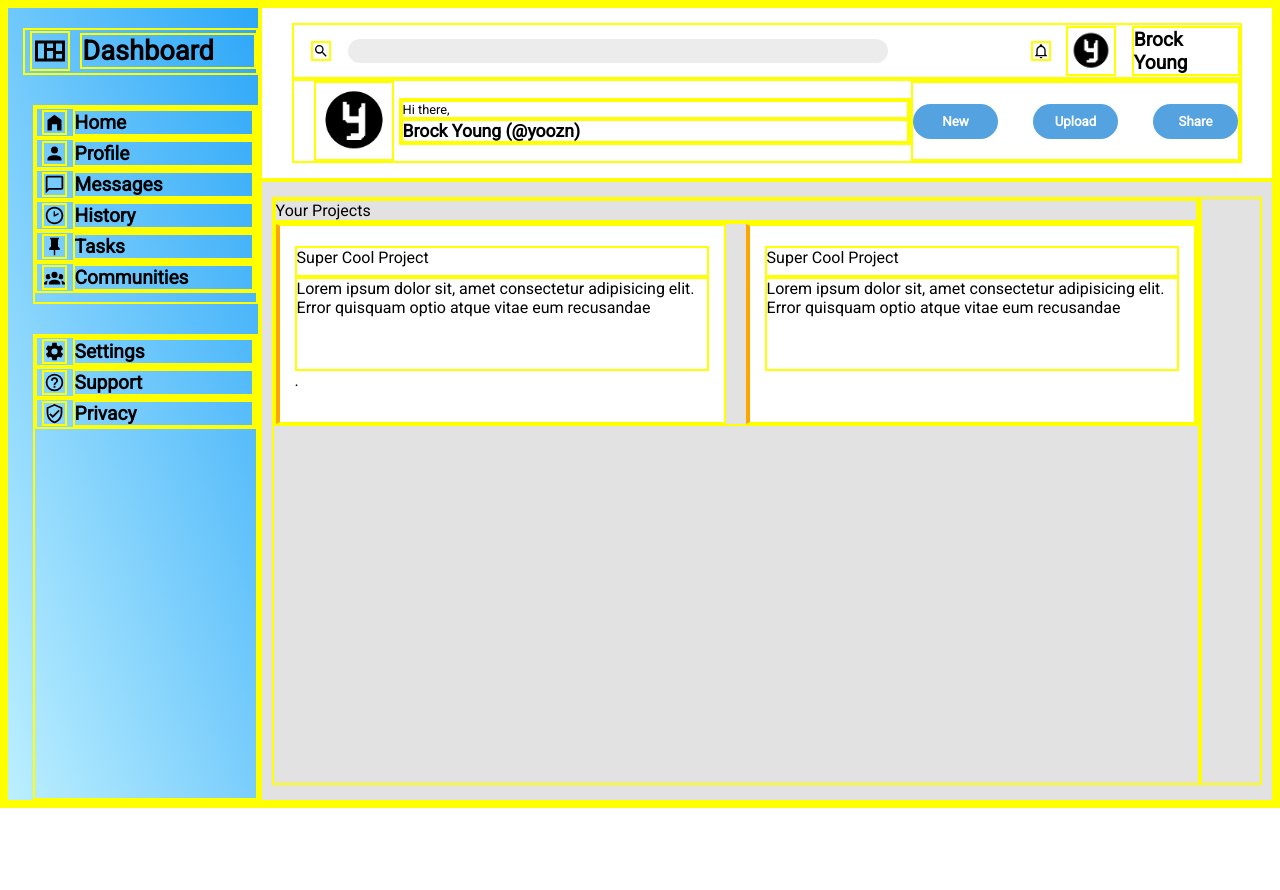
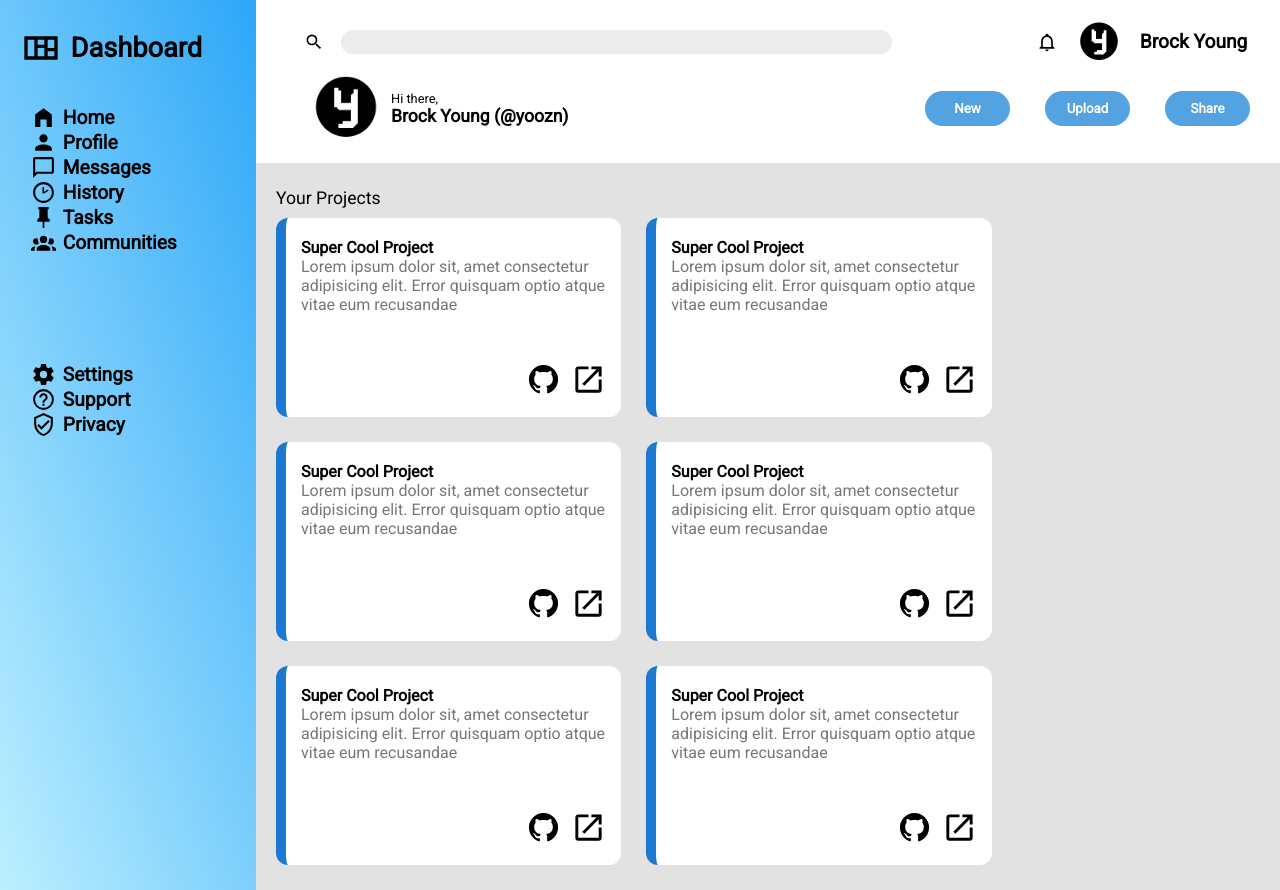
Before and after one commit to yoozn/admin-dashboard, a plain HTML site: page index.html in a window 1280 px wide. Before the commit the page ends 808 px from the top, so only its background shows below. Drawn offline with Linux system fonts and the light colour scheme.

Commit message:
Added main template for main

```diff
--- a/index.html
+++ b/index.html
@@ -86,11 +86,50 @@
                     <div class="project-item">
                         <p class="project-item-title">Super Cool Project</p>
                         <p class="project-item-description">Lorem ipsum dolor sit, amet consectetur adipisicing elit. Error quisquam optio atque vitae eum recusandae </p>
-                        .
+                        <div class="project-buttons">
+                            <img src="images/github.svg" alt="gthub repo redirect">
+                            <img src="images/open-in-new.svg" alt="open project in new window">
+                        </div>
                     </div>
                     <div class="project-item">
                         <p class="project-item-title">Super Cool Project</p>
                         <p class="project-item-description">Lorem ipsum dolor sit, amet consectetur adipisicing elit. Error quisquam optio atque vitae eum recusandae </p>
+                        <div class="project-buttons">
+                            <img src="images/github.svg" alt="gthub repo redirect">
+                            <img src="images/open-in-new.svg" alt="open project in new window">
+                        </div>
+                    </div>
+                    <div class="project-item">
+                        <p class="project-item-title">Super Cool Project</p>
+                        <p class="project-item-description">Lorem ipsum dolor sit, amet consectetur adipisicing elit. Error quisquam optio atque vitae eum recusandae </p>
+                        <div class="project-buttons">
+                            <img src="images/github.svg" alt="gthub repo redirect">
+                            <img src="images/open-in-new.svg" alt="open project in new window">
+                        </div>
+                    </div>
+                    <div class="project-item">
+                        <p class="project-item-title">Super Cool Project</p>
+                        <p class="project-item-description">Lorem ipsum dolor sit, amet consectetur adipisicing elit. Error quisquam optio atque vitae eum recusandae </p>
+                        <div class="project-buttons">
+                            <img src="images/github.svg" alt="gthub repo redirect">
+                            <img src="images/open-in-new.svg" alt="open project in new window">
+                        </div>
+                    </div>
+                    <div class="project-item">
+                        <p class="project-item-title">Super Cool Project</p>
+                        <p class="project-item-description">Lorem ipsum dolor sit, amet consectetur adipisicing elit. Error quisquam optio atque vitae eum recusandae </p>
+                        <div class="project-buttons">
+                            <img src="images/github.svg" alt="gthub repo redirect">
+                            <img src="images/open-in-new.svg" alt="open project in new window">
+                        </div>
+                    </div>
+                    <div class="project-item">
+                        <p class="project-item-title">Super Cool Project</p>
+                        <p class="project-item-description">Lorem ipsum dolor sit, amet consectetur adipisicing elit. Error quisquam optio atque vitae eum recusandae </p>
+                        <div class="project-buttons">
+                            <img src="images/github.svg" alt="gthub repo redirect">
+                            <img src="images/open-in-new.svg" alt="open project in new window">
+                        </div>
                     </div>
                 </div>
             </div>
--- a/style.css
+++ b/style.css
@@ -9,7 +9,7 @@
     /* border: 2px solid yellow; */
     font-family: 'Open Sans', sans-serif;
     font-family: 'Roboto', sans-serif;
-    border:2px solid yellow;
+    /* border:2px solid yellow; */
 }
 
 body {
@@ -161,27 +161,55 @@ body {
 .main {
     background-color: rgb(226, 226, 226);
     display:grid;
-    grid-template-columns: 4fr 1fr;
-    padding: 15px 10px;
+    grid-template-columns: 4fr 1.5fr;
+    padding: 25px 20px;
+}
+
+.project-header-text {
+    font-weight: 500;
+    font-size: 1.1rem;
+    margin-bottom: 10px;
 }
 
 .projects {
     display:grid;
-    grid-auto-flow: column;
-    grid-template-columns: repeat(autofit, minmax(100px, 1fr));
-    gap: 20px;
-    justify-items: center;
-    /* overflow: auto; */
+    grid-template-columns: repeat(auto-fit, minmax(250px, 1fr));
+    gap: 25px;
 }
 
 .project-item {
     background-color: white;
-    border-left: solid 4px orange;
+    border-left: solid 10px rgb(27, 121, 209);
+    border-radius: 12px;
     display:grid;
-    width: 450px;
-    height: 200px;
     padding: 20px 15px;
-    grid-template-rows: 1fr 3fr 1fr;
+    grid-template-rows: .5fr 3fr 1fr;
+}
+
+.project-item-title {
+    font-weight: bold;
+}
+
+.project-item-description {
+    color: rgb(121, 118, 118);
+}
+
+.project-buttons {
+    display:grid;
+    justify-items: end;
+    grid-auto-flow: column;
+    grid-template-columns: 1fr;
+    gap: 10px;
+    /* display: flex;
+    justify-content: end; */
+    /* gap: 0; */
+}
+
+.project-item > .project-buttons img {
+    height: 35px;
+    margin: 0;
+    padding: 0;
+    /* border: 3px solid black; */
 }
 
 .right-bar {
```
Also changed, not shown: images/github.svg (added), images/open-in-new.svg (added).
